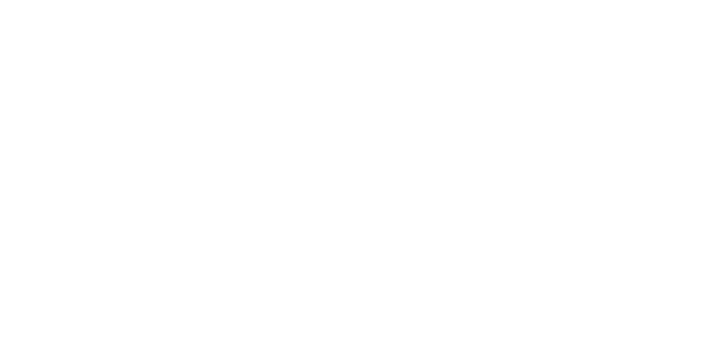
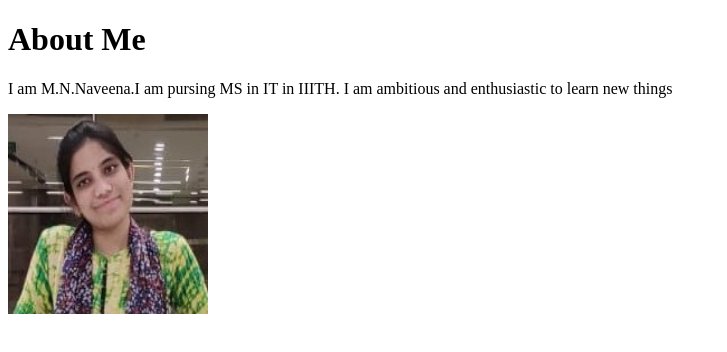
Before and after one commit to NagaNaveena/WebAppDev_2019501021, a plain HTML site: page My_MSIT_Journey/index.html in a window 1280 px wide. Shown: the whole page, without its empty margins (0-727 px from the left). Drawn offline with Linux system fonts and the light colour scheme.

Commit message:
added image and completed aboutMe

```diff
--- a/My_MSIT_Journey/index.html
+++ b/My_MSIT_Journey/index.html
@@ -3,3 +3,9 @@
     <head>
         <title>My MSIT Journey!</title>
     </head>
+    <body>
+        <h1>About Me</h1>
+        <p> I am M.N.Naveena.I am pursing MS in IT in IIITH. I am ambitious and enthusiastic to learn new things</p>
+        <img src= "MyPic.jpeg" height = "200" width = "200">
+    </body>
+</html>
```
Also changed, not shown: My_MSIT_Journey/MyPic.jpeg (added), My_MSIT_Journey/MyPic.jpg.jpeg (deleted).
